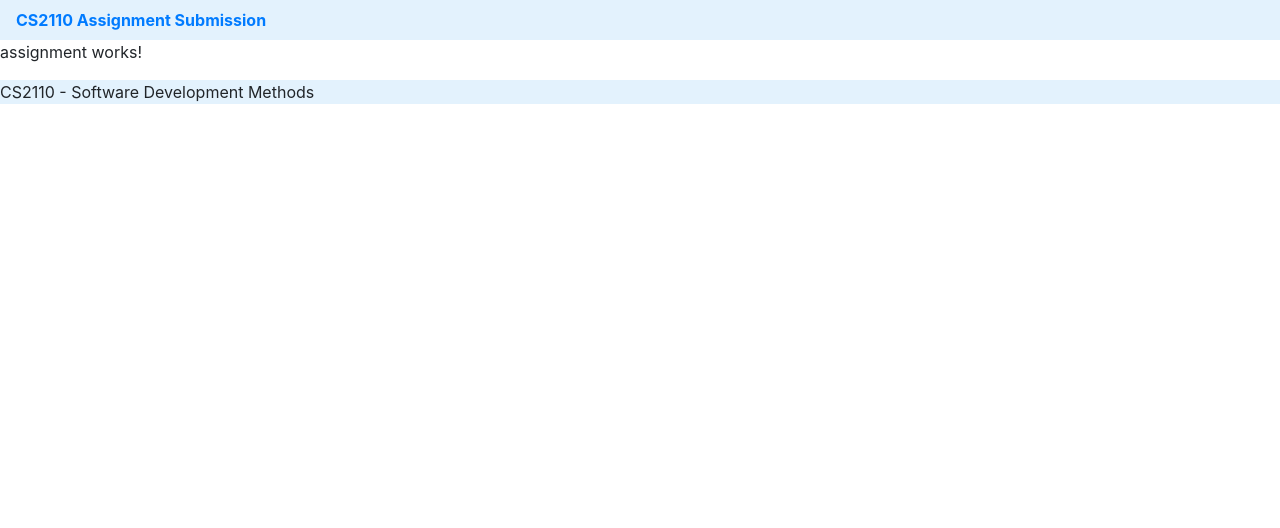
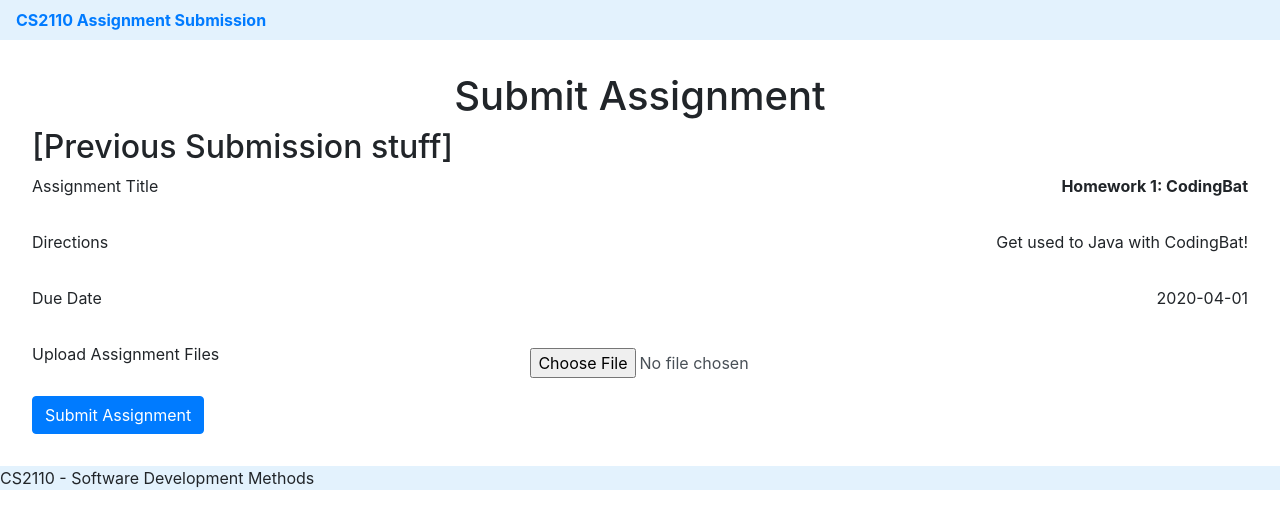
Before and after one commit to ss2sc/CS2110HWSubmission, an Angular app: page /submitAssignment/2 in a window 1280 px wide. Shown: the top 528 px of the page. Built offline with nearby package versions, Linux system fonts and the light colour scheme.

Commit message:
Basic submit assignment page

```diff
--- a/src/app/common/services/globals.service.ts
+++ b/src/app/common/services/globals.service.ts
@@ -1,4 +1,5 @@
 import { Injectable } from '@angular/core';
+import DummyData from '../../../assets/dummydata.json'
 
 @Injectable({
   providedIn: 'root'
@@ -7,4 +8,17 @@ export class GlobalsService {
 
   user: any;
   constructor() { }
+
+  // Use this for now to grab assignment, but will be replaced for database implementation
+  getAssignment(id: number) {
+    let courses = DummyData.courses;
+    for(var i = 0; i < courses.length; i++) {
+      for(var j = 0; j < courses[i].assignments.length; j++) {
+        if(courses[i].assignments[j].assignmentID == id) {
+          return courses[i].assignments[j];
+        }
+      }
+    }
+    return null;
+  }
 }
--- a/src/app/modify-assignment/modify-assignment.component.html
+++ b/src/app/modify-assignment/modify-assignment.component.html
@@ -1,6 +1,6 @@
 <div class="CreateAssign">
     <div class="CreateAssign-title">
-        <h1>Create Assignment</h1>
+        <h1>Modify Assignment</h1>
     </div>
     <form>
         <div class="form-group CreateAssign-formGroup">
--- a/src/app/submit-assignment/submit-assignment.component.html
+++ b/src/app/submit-assignment/submit-assignment.component.html
@@ -1 +1,28 @@
-<p>assignment works!</p>
+<div class="CreateAssign">
+    <div class="CreateAssign-title">
+        <h1>Submit Assignment</h1>
+    </div>
+    <div>
+        <h2>[Previous Submission stuff]</h2>
+    </div>
+    <form>
+        <div class="form-group CreateAssign-formGroup">
+            <label for="assignmentName">Assignment Title</label>
+            <p><b>{{ assignment.title }}</b></p>
+        </div>
+        <div class="form-group CreateAssign-formGroup">
+            <label for="directions">Directions</label>
+            <p>{{ assignment.description }}</p>
+        </div>
+        <div class="form-group CreateAssign-formGroup">
+            <label for="dueDate">Due Date</label>
+            <p>{{ assignment.dueDate }}</p>
+        </div>
+        <div class="form-group CreateAssign-formGroup">
+            <label for="files">Upload Assignment Files</label>
+            <input type="file" class="form-control CreateAssign-input CreateAssign-fileUpload" id="files">
+        </div>
+
+        <button type="submit" class="btn btn-primary">Submit Assignment</button>
+    </form>
+</div>
--- a/src/app/submit-assignment/submit-assignment.component.scss
+++ b/src/app/submit-assignment/submit-assignment.component.scss
@@ -0,0 +1 @@
+@import "../create-assignment/create-assignment.component.scss";
--- a/src/app/submit-assignment/submit-assignment.component.ts
+++ b/src/app/submit-assignment/submit-assignment.component.ts
@@ -1,4 +1,6 @@
-import { Component, OnInit } from '@angular/core';
+import { Component, OnInit, Input } from '@angular/core';
+import { ActivatedRoute } from '@angular/router';
+import { GlobalsService } from '../common/services/globals.service';
 
 @Component({
   selector: 'app-submit-assignment',
@@ -9,9 +11,11 @@ export class SubmitAssignmentComponent implements OnInit {
 
   assignment: any;
 
-  constructor() { }
+  constructor(private globals: GlobalsService, private route: ActivatedRoute) { }
 
   ngOnInit() {
+    this.route.paramMap.subscribe(params => {
+      this.assignment = this.globals.getAssignment(Number(params.get('id')));
+    });
   }
-
 }
```
